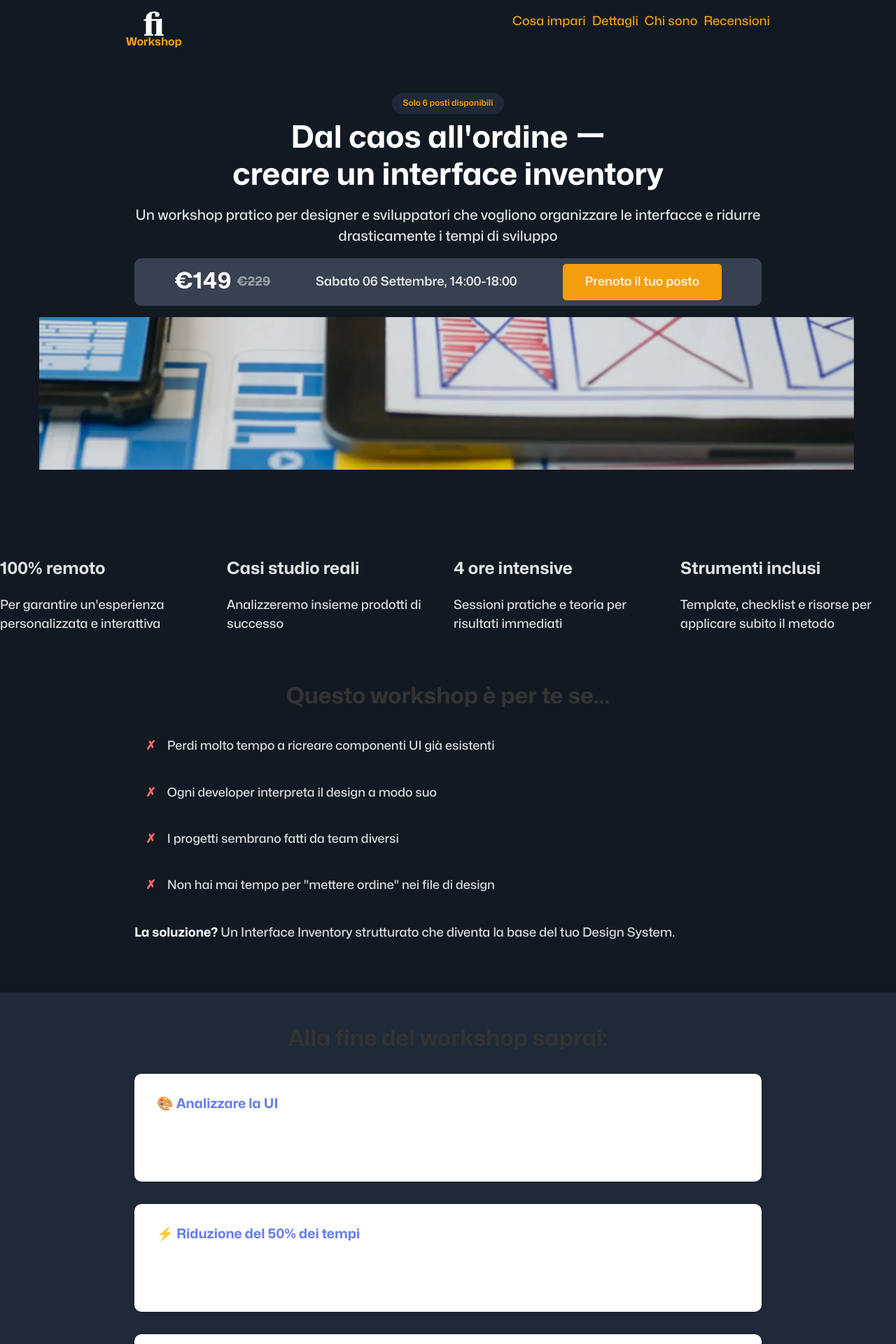
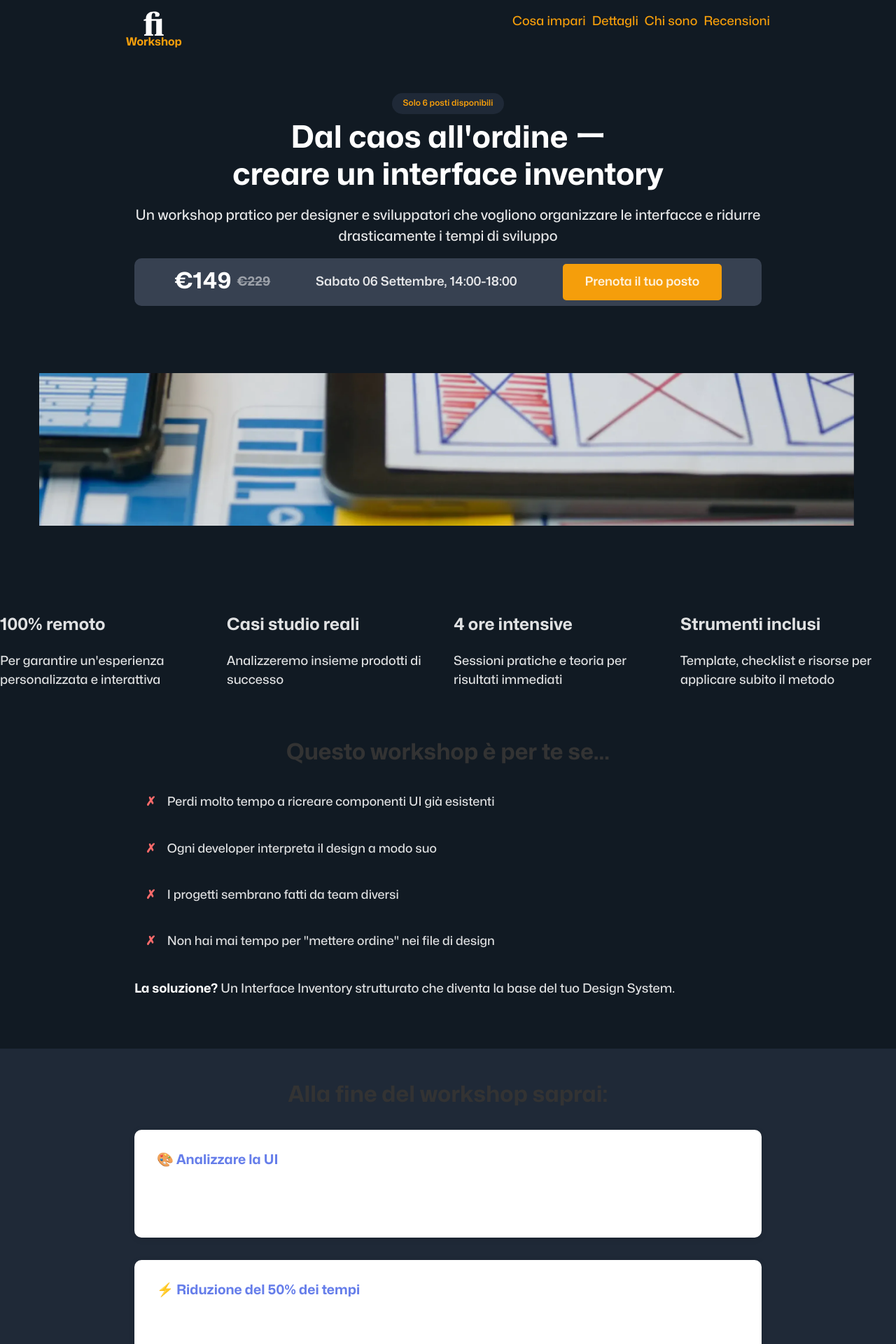
Before and after one commit to zetareticoli/fi, a Jekyll site: the page built from interface-inventory.html, in a window 1280 px wide. Shown: the top 1920 px of the page at 70% size. Built offline with Jekyll 4.4.1, drawn with Linux system fonts in a browser that asks for light colours; some web fonts are replaced; comment, search, counter and statistics services are not loaded.

Commit message:
fix: price margin

```diff
--- a/interface-inventory.html
+++ b/interface-inventory.html
@@ -57,13 +57,14 @@ layout: simple
       justify-content: space-evenly;
       padding: 1rem;
       gap: 1rem;
-      margin-bottom: 1rem;
+      margin-bottom: 3rem;
       border-radius: 10px;
     }
     @media screen and (min-width: 768px) {
       .price-section {
         padding: 0.5rem;
         flex-direction: row;
+        margin-bottom: 6rem;
       }
     }
 
```
